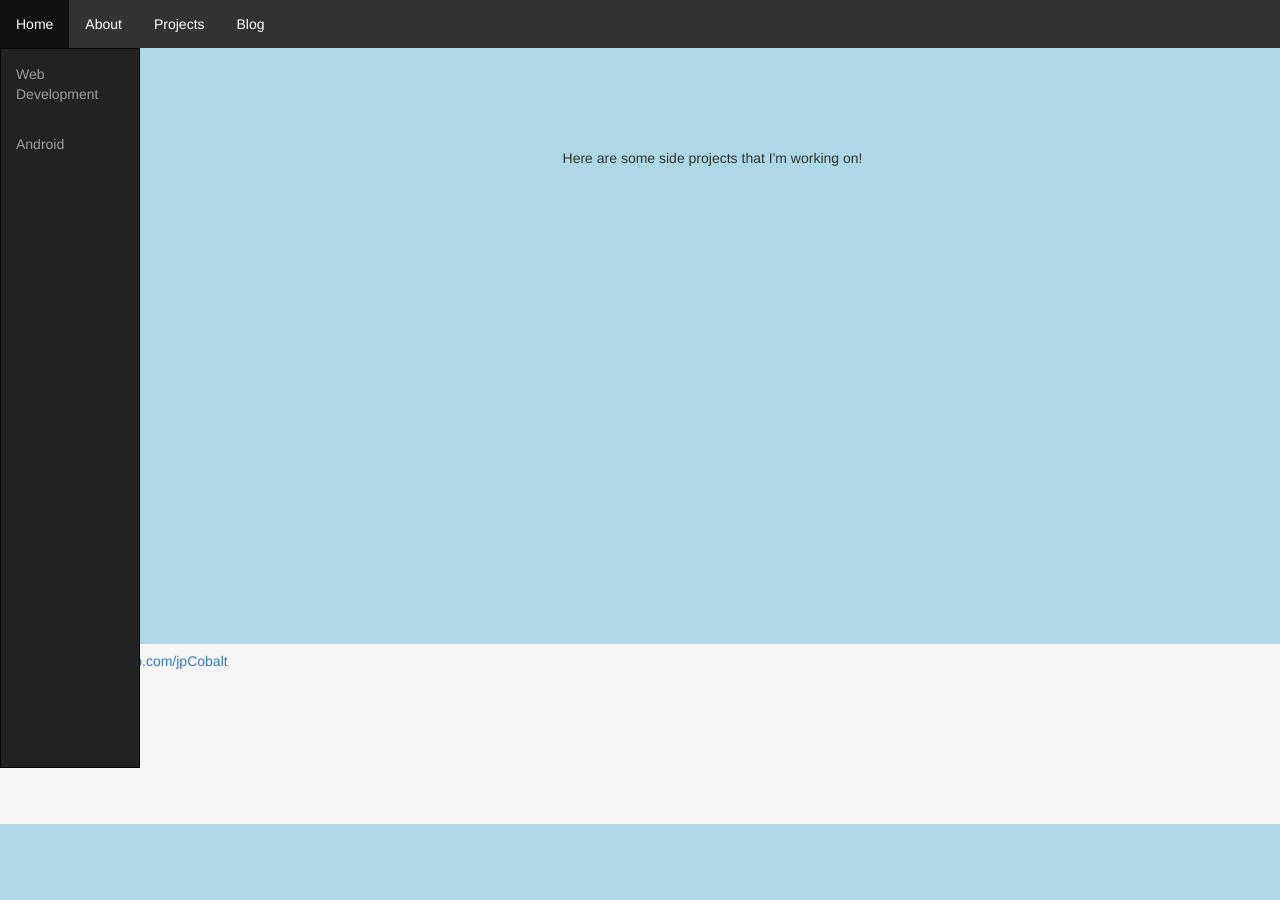
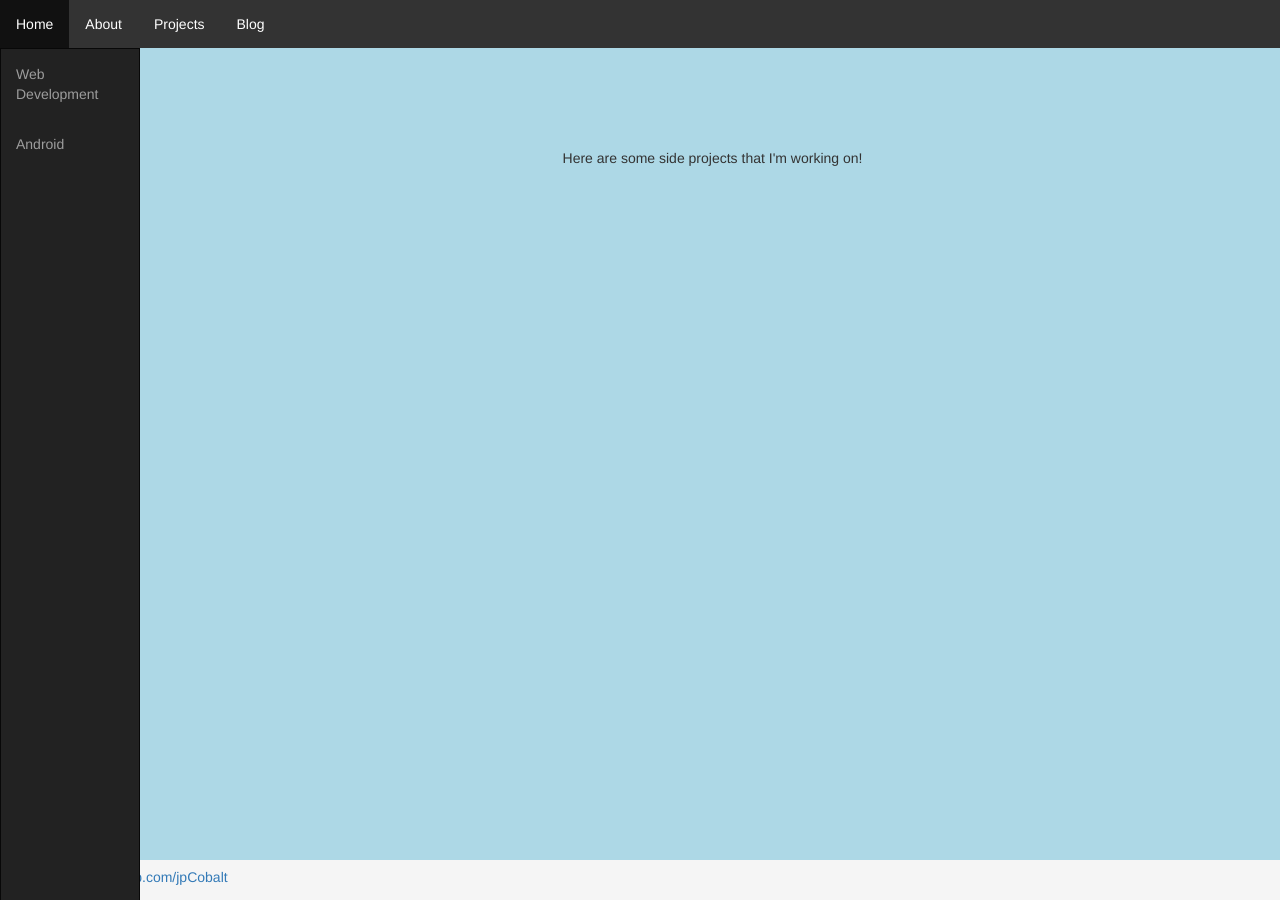
Before and after one commit to jpCobalt/jpCobalt.github.io, a Jekyll site: the page built from projects/index.html, in a window 1280 px wide. Built offline with Jekyll 4.4.1, drawn with Linux system fonts in a browser that asks for light colours.

```diff
--- a/css/main.css
+++ b/css/main.css
@@ -54,7 +54,7 @@
   width: 140px;
   position: fixed;
   border-radius: 0;
-  height: 80%;
+  height: 100%;
 }
 
 .navbar-fixed-left .navbar-nav > li {
@@ -87,13 +87,13 @@
   min-height: 100%;
   height: auto;
   /* Negative indent footer by its height */
-  margin: 0 auto -20%;
+  margin: 0 auto -40px;
   /* Pad bottom by footer height */
-  padding: 0 0 20%;
+  padding: 0 0 40px;
 }
 
 /* Set the fixed height of the footer here */
 #footer {
-  height: 20%;
+  height: 40px;
   background-color: #f5f5f5;
 }
```
